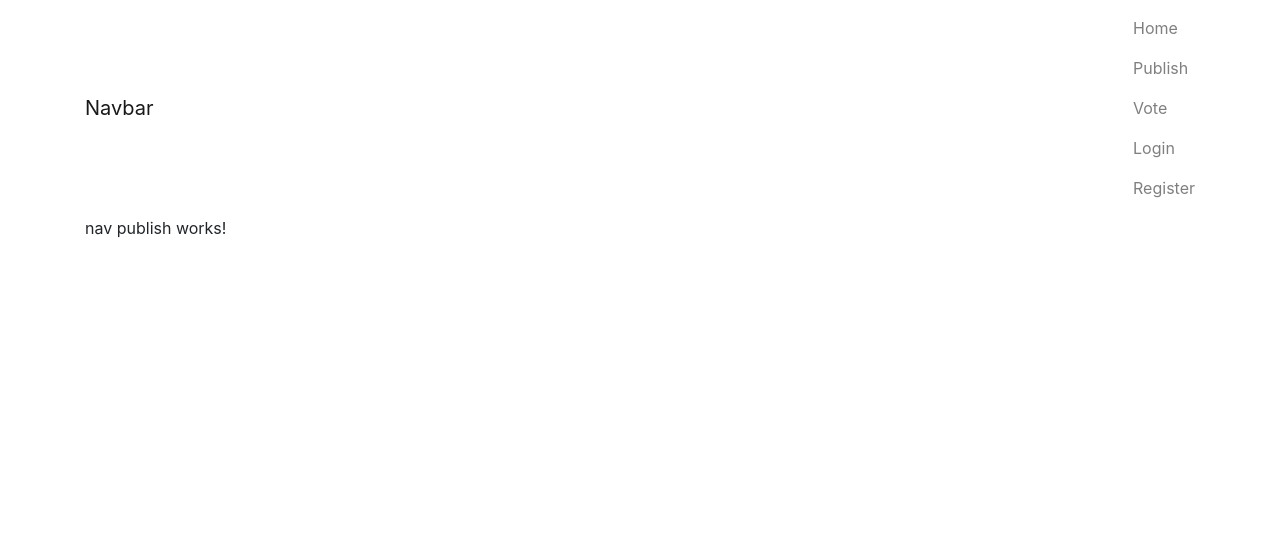
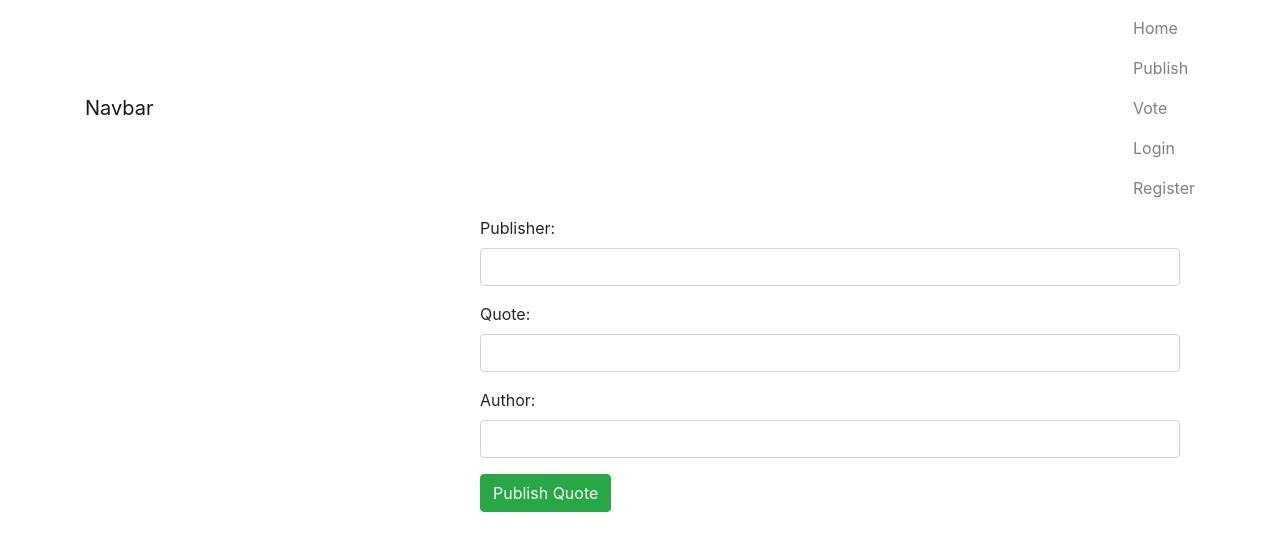
Before and after one commit to alexwaya/AngularJS_Quote_Votes, an Angular app: page /publish in a window 1280 px wide. Shown: the top 550 px of the page. Built offline with nearby package versions, Linux system fonts and the light colour scheme.

Commit message:
add publishers form section

```diff
--- a/src/app/app.module.ts
+++ b/src/app/app.module.ts
@@ -1,5 +1,6 @@
 import { BrowserModule } from '@angular/platform-browser';
 import { NgModule } from '@angular/core';
+import { FormsModule } from '@angular/forms';
 import { RouterModule, Routes } from '@angular/router'
 
 import { AppComponent } from './app.component';
@@ -35,7 +36,9 @@ const appRoutes: Routes = [
   ],
   imports: [
     BrowserModule,
+    FormsModule,
     RouterModule.forRoot(appRoutes)
+
   ],
   providers: [],
   bootstrap: [AppComponent]
--- a/src/app/publish/publish.component.html
+++ b/src/app/publish/publish.component.html
@@ -1,3 +1,35 @@
-<p>
-  nav publish works!
-</p>
+<div class="row">
+
+	<div class="col-md-4">
+
+	</div>
+
+	<div class="col-md-8">
+
+		<div class="container">
+
+			<form (submit)="onSubmit()">
+				<div class="form-group">
+					<label>Publisher:</label>
+					<input type="text" [(ngModel)]="publisher" name="publisher" class="form-control">
+				</div>
+				<div class="form-group">
+					<label>Quote:</label>
+					<input type="text" [(ngModel)]="quote" name="quote" class="form-control">
+				</div>
+				<div class="form-group">
+					<label>Author:</label>
+					<input type="text" [(ngModel)]="author" name="author" class="form-control">
+				</div>
+				<input type="submit" name="" value="Publish Quote" class="btn btn-success">
+			</form>
+
+		</div>
+
+	</div>
+<!--
+	<div> <h3>Publisher's Name: {{ publisher }} </h3> </div>
+	<div> <p>Quote: {{ quote }} </p></div>
+	<div> <small>Author:-{{ author }}</small></div>
+	-->
+</div>
--- a/src/app/publish/publish.component.ts
+++ b/src/app/publish/publish.component.ts
@@ -6,6 +6,9 @@ import { Component, OnInit } from '@angular/core';
   styleUrls: ['./publish.component.css']
 })
 export class PublishComponent implements OnInit {
+	publisher:string = '';
+	quote:string = '';
+	author:string = '';
 
   constructor() { }
 
```
